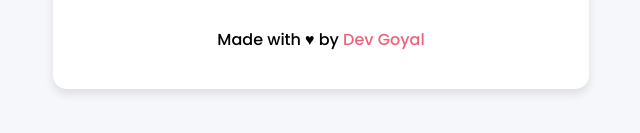
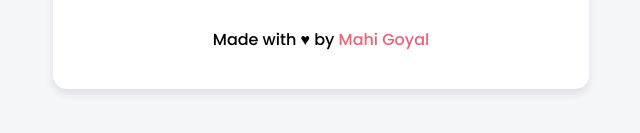
Before and after one commit to mahigoyal12/rock-paper-scissors, a plain HTML site: page index.html in a window 1280 px wide. Shown: the part 555-688 px from the top of the page, 319-959 px from the left. Drawn offline with Linux system fonts and the light colour scheme.

Commit message:
Update index.html

```diff
--- a/index.html
+++ b/index.html
@@ -39,7 +39,7 @@
       <br>
       <div class="love">
         Made with &hearts; by
-        <a href="https://github.com/DevGoyalG">Dev Goyal</a>
+        <a href="https://github.com/mahigoyal12">Mahi Goyal</a>
       </div>
     </section>
 
```
